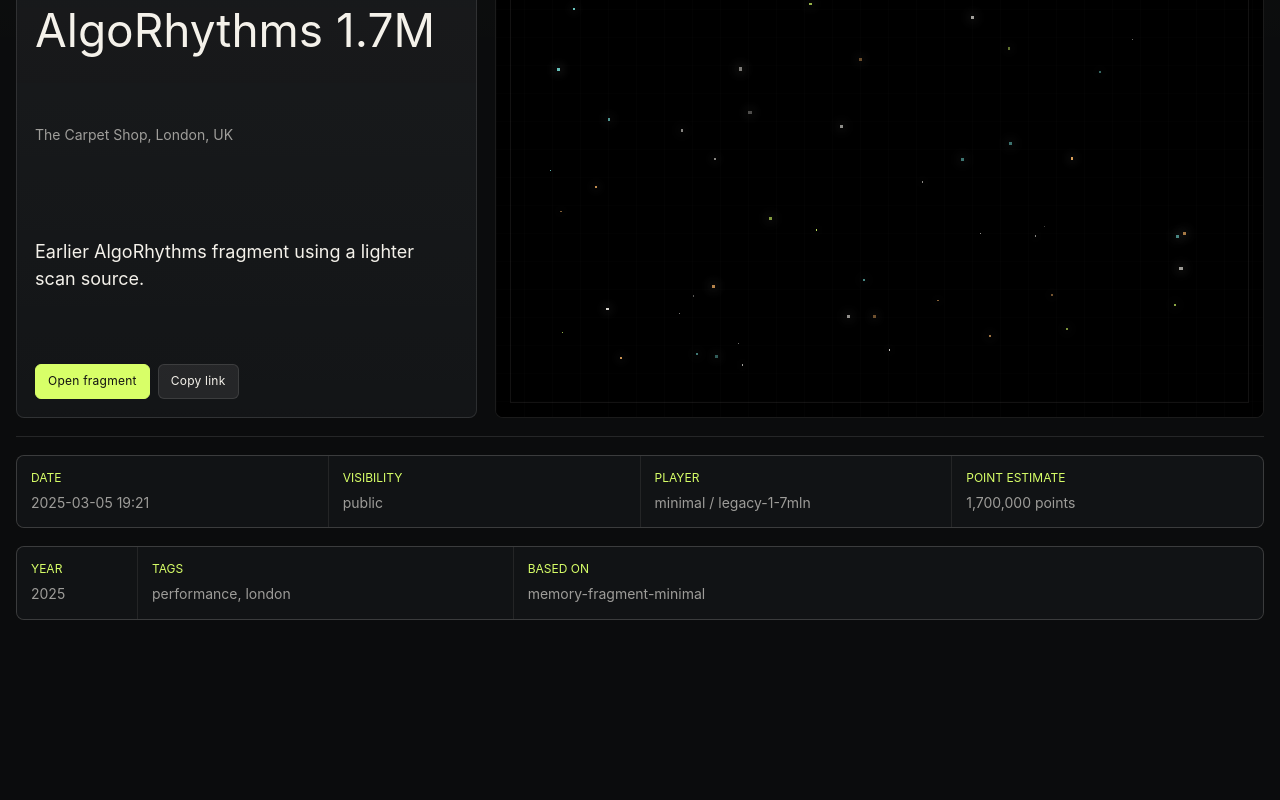
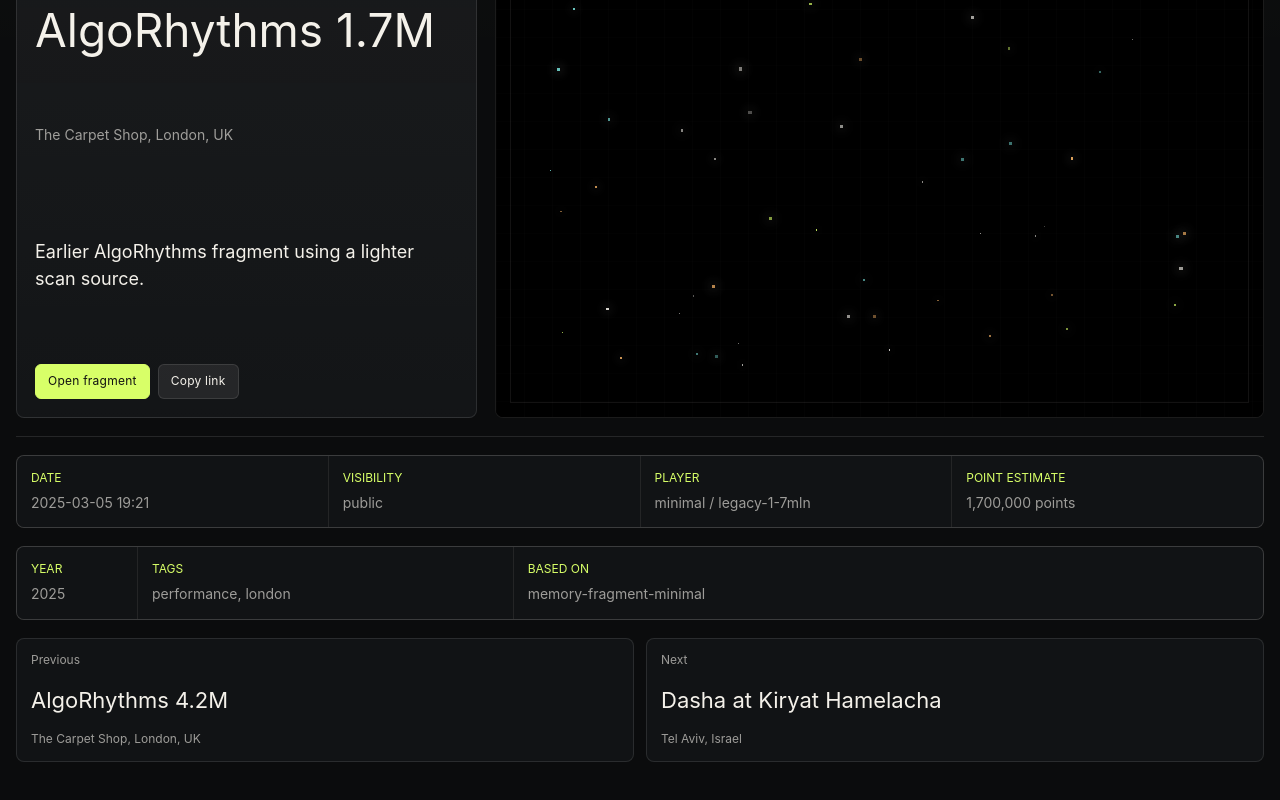
Before and after one commit to comp1mov/memory-fragments, a Next.js app: page /fragments/algorhythms-17mln in a window 1280 px wide. Shown: the part 204-1004 px from the top of the page. Before the commit the page ends 898 px from the top, so only its background shows below. Built offline with nearby package versions, Linux system fonts and the light colour scheme; no server answers.

Commit message:
Prepare cover media previews

```diff
--- a/src/app/fragments/[slug]/page.tsx
+++ b/src/app/fragments/[slug]/page.tsx
@@ -2,8 +2,9 @@ import type { Metadata } from "next";
 import Link from "next/link";
 import { notFound } from "next/navigation";
 import { CopyLinkButton } from "@/components/copy-link-button";
-import { PointField } from "@/components/point-field";
+import { FragmentPreview } from "@/components/fragment-preview";
 import {
+  getAdjacentGridFragments,
   getFragmentBySlug,
   getPublishedFragments,
   getYearLabel
@@ -66,7 +67,7 @@ export default async function FragmentPage({ params }: FragmentPageProps) {
     notFound();
   }
 
-  const hasCover = fragment.cover.url.trim().length > 0;
+  const { next, previous } = getAdjacentGridFragments(fragment.slug);
 
   return (
     <main className="fragment-page">
@@ -96,13 +97,7 @@ export default async function FragmentPage({ params }: FragmentPageProps) {
         </div>
 
         <div className="selected-preview-panel" aria-label={`${fragment.title} cover`}>
-          {hasCover ? (
-            <img src={fragment.cover.url} alt={`${fragment.title} cover`} loading="lazy" />
-          ) : (
-            <div className="preview-placeholder">
-              <PointField seed={fragment.id} density="detail" />
-            </div>
-          )}
+          <FragmentPreview fragment={fragment} variant="detail" />
         </div>
       </section>
 
@@ -139,6 +134,25 @@ export default async function FragmentPage({ params }: FragmentPageProps) {
           <p>{fragment.player.basedOn}</p>
         </div>
       </section>
+
+      {(previous || next) ? (
+        <nav className="fragment-neighbors" aria-label="Adjacent public fragments">
+          {previous ? (
+            <Link href={`/fragments/${previous.slug}`}>
+              <span>Previous</span>
+              <strong>{previous.title}</strong>
+              <small>{previous.place}</small>
+            </Link>
+          ) : <span />}
+          {next ? (
+            <Link href={`/fragments/${next.slug}`}>
+              <span>Next</span>
+              <strong>{next.title}</strong>
+              <small>{next.place}</small>
+            </Link>
+          ) : <span />}
+        </nav>
+      ) : null}
     </main>
   );
 }
--- a/src/app/globals.css
+++ b/src/app/globals.css
@@ -343,6 +343,7 @@ h2 {
 }
 
 .selected-preview-panel img,
+.selected-preview-panel video,
 .preview-placeholder {
   display: block;
   width: 100%;
@@ -350,7 +351,10 @@ h2 {
   min-height: 520px;
 }
 
-.selected-preview-panel img {
+.cover-media {
+  display: block;
+  width: 100%;
+  height: 100%;
   object-fit: cover;
 }
 
@@ -389,6 +393,48 @@ h2 {
 
 .technical-strip {
   grid-template-columns: 120px 1fr 2fr;
+}
+
+.fragment-neighbors {
+  display: grid;
+  grid-template-columns: repeat(2, minmax(0, 1fr));
+  gap: 12px;
+  margin-top: 18px;
+}
+
+.fragment-neighbors > span {
+  min-height: 1px;
+}
+
+.fragment-neighbors a {
+  display: grid;
+  gap: 8px;
+  min-height: 124px;
+  align-content: space-between;
+  border: 1px solid var(--line);
+  border-radius: 8px;
+  background: var(--panel);
+  padding: 14px;
+  transition: border-color 180ms ease, background 180ms ease;
+}
+
+.fragment-neighbors a:hover {
+  border-color: rgba(216, 255, 104, 0.45);
+  background: var(--panel-2);
+}
+
+.fragment-neighbors span,
+.fragment-neighbors small {
+  color: var(--muted);
+  font-size: 12px;
+  line-height: 1.2;
+}
+
+.fragment-neighbors strong {
+  color: var(--text);
+  font-size: 22px;
+  font-weight: 430;
+  line-height: 1.1;
 }
 
 .not-found-page {
@@ -438,6 +484,7 @@ h2 {
 
   .selected-preview-panel,
   .selected-preview-panel img,
+  .selected-preview-panel video,
   .preview-placeholder {
     min-height: 520px;
   }
@@ -463,7 +510,8 @@ h2 {
   .summary-strip,
   .fragment-grid,
   .detail-grid,
-  .technical-strip {
+  .technical-strip,
+  .fragment-neighbors {
     grid-template-columns: 1fr;
   }
 
--- a/src/components/fragment-gallery.tsx
+++ b/src/components/fragment-gallery.tsx
@@ -2,7 +2,7 @@
 
 import Link from "next/link";
 import { useMemo, useState } from "react";
-import { PointField } from "@/components/point-field";
+import { FragmentPreview } from "@/components/fragment-preview";
 import type { MemoryFragment } from "@/lib/fragments";
 
 type FragmentGalleryProps = {
@@ -85,7 +85,7 @@ export function FragmentGallery({ fragments }: FragmentGalleryProps) {
           <article className="fragment-card" key={fragment.id}>
             <Link href={`/fragments/${fragment.slug}`} className="card-link" aria-label={`Open ${fragment.title}`}>
               <div className="card-preview">
-                <PointField seed={fragment.id} />
+                <FragmentPreview fragment={fragment} />
               </div>
               <div className="card-body">
                 <div className="card-meta">
--- /dev/null
+++ b/src/components/fragment-preview.tsx
@@ -0,0 +1,42 @@
+import { PointField } from "@/components/point-field";
+import type { MemoryFragment } from "@/lib/fragments";
+
+type FragmentPreviewProps = {
+  fragment: MemoryFragment;
+  variant?: "card" | "detail";
+};
+
+function isVideoCover(url: string): boolean {
+  return /\.(mp4|webm|mov)(\?.*)?$/i.test(url);
+}
+
+export function FragmentPreview({ fragment, variant = "card" }: FragmentPreviewProps) {
+  const coverUrl = fragment.cover.url.trim();
+  const hasCover = coverUrl.length > 0;
+  const label = `${fragment.title} cover`;
+
+  if (!hasCover) {
+    return (
+      <div className={`preview-placeholder preview-placeholder--${variant}`}>
+        <PointField seed={fragment.id} density={variant === "detail" ? "detail" : "card"} />
+      </div>
+    );
+  }
+
+  if (isVideoCover(coverUrl)) {
+    return (
+      <video
+        aria-label={label}
+        autoPlay
+        className="cover-media"
+        loop
+        muted
+        playsInline
+        preload="metadata"
+        src={coverUrl}
+      />
+    );
+  }
+
+  return <img className="cover-media" src={coverUrl} alt={label} loading="lazy" />;
+}
--- a/src/lib/fragments.ts
+++ b/src/lib/fragments.ts
@@ -22,6 +22,23 @@ export function getFragmentBySlug(slug: string): MemoryFragment | undefined {
   return getPublishedFragments().find((fragment) => fragment.slug === slug);
 }
 
+export function getAdjacentGridFragments(slug: string): {
+  next?: MemoryFragment;
+  previous?: MemoryFragment;
+} {
+  const fragments = getGridFragments();
+  const currentIndex = fragments.findIndex((fragment) => fragment.slug === slug);
+
+  if (currentIndex === -1) {
+    return {};
+  }
+
+  return {
+    previous: fragments[currentIndex - 1],
+    next: fragments[currentIndex + 1]
+  };
+}
+
 export function getUniquePlaces(): string[] {
   return [...new Set(getGridFragments().map((fragment) => fragment.place))].sort();
 }
```
Also changed, not shown: 1 other file (tests, documents, lock files or other folders).
